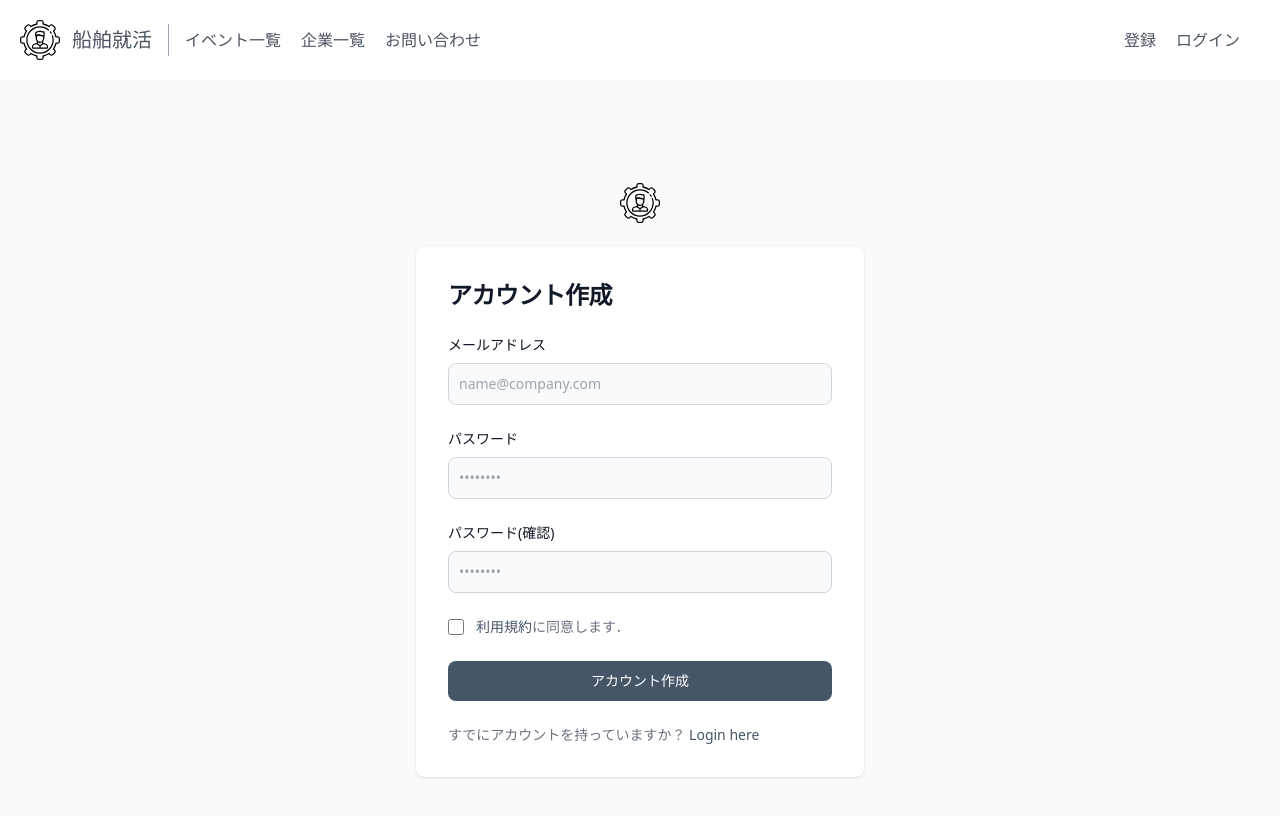
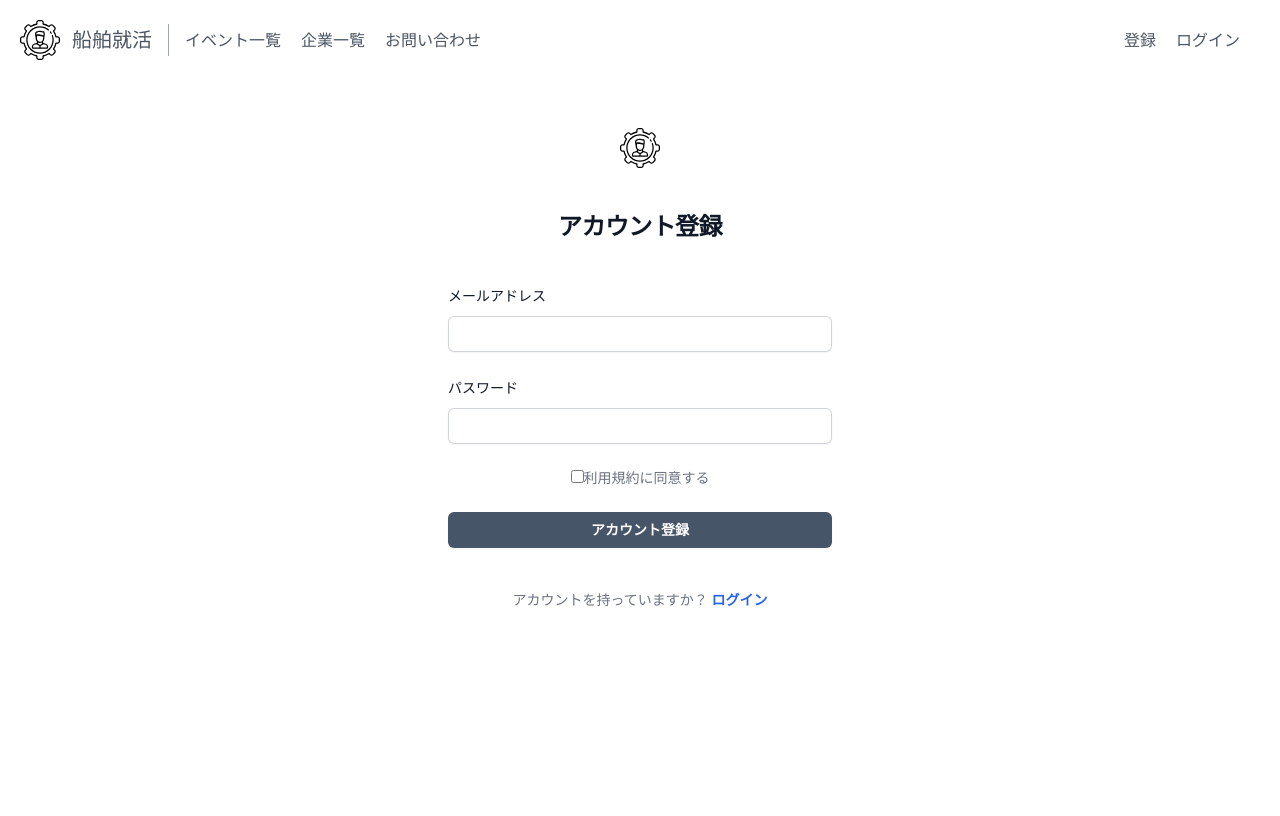
Before and after one commit to ynori123/kosen-intercollegiate, a Next.js app: page /signup in a window 1280 px wide. Shown: the top 816 px of the page. Built offline with nearby package versions, Linux system fonts and the light colour scheme.

Commit message:
change design

```diff
--- a/app/login/page.tsx
+++ b/app/login/page.tsx
@@ -37,7 +37,7 @@
                   パスワード
                 </label>
                 <div className="text-sm">
-                  <a href="#" className="font-semibold text-blue-600 hover:text-blue-500">
+                  <a href="/forget" className="font-semibold text-blue-600 hover:text-blue-500">
                     パスワードを忘れましたか？
                   </a>
                 </div>
--- a/app/signup/page.tsx
+++ b/app/signup/page.tsx
@@ -1,82 +1,77 @@
 "use client";
-import Icon from "public/icon.svg"
-import React from 'react'
+import Link from "next/link";
+import Icon from "public/icon.svg";
+import React from 'react';
 
 export default function page() {
   return (
-    <section className="bg-gray-50 dark:bg-gray-900">
-      <div className="flex flex-col items-center justify-center px-6 mx-auto md:h-screen lg:py-0">
-        <a href="/" className="flex items-center mb-6 text-2xl font-semibold text-gray-900 dark:text-white">
-          <Icon className="w-10 h-10"/>
-        </a>
-        <div className="w-full bg-white rounded-lg shadow dark:border md:mt-0 sm:max-w-md xl:p-0 dark:bg-gray-800 dark:border-gray-700">
-          <div className="p-6 space-y-4 md:space-y-6 sm:p-8">
-            <h1 className="text-xl font-bold leading-tight tracking-tight text-gray-900 md:text-2xl dark:text-white">
-              アカウント作成
-            </h1>
-            <form className="space-y-4 md:space-y-6" action="#">
-              <div>
-                <label htmlFor="email" className="block mb-2 text-sm font-medium text-gray-900 dark:text-white">メールアドレス</label>
+    <>
+      <div className="flex min-h-full flex-1 flex-col justify-center px-6 py-12 lg:px-8">
+        <div className="sm:mx-auto sm:w-full sm:max-w-sm">
+          <Icon className='w-10 h-10 mx-auto'/>
+          <h2 className="mt-10 text-center text-2xl font-bold leading-9 tracking-tight text-gray-900">
+            アカウント登録
+          </h2>
+        </div>
+
+        <div className="mt-10 sm:mx-auto sm:w-full sm:max-w-sm">
+          <form className="space-y-6" action="#" method="POST">
+            <div>
+              <label htmlFor="email" className="block text-sm font-medium leading-6 text-gray-900">
+                メールアドレス
+              </label>
+              <div className="mt-2">
                 <input
+                  id="email"
+                  name="email"
                   type="email"
-                  name="email"
-                  id="email"
-                  className="bg-gray-50 border border-gray-300 text-gray-900 sm:text-sm rounded-lg focus:ring-slate-600 focus:border-slate-600 block w-full p-2.5 dark:bg-gray-700 dark:border-gray-600 dark:placeholder-gray-400 dark:text-white dark:focus:ring-blue-500 dark:focus:border-blue-500"
-                  placeholder="name@company.com"
+                  autoComplete="email"
                   required
+                  className="block w-full rounded-md border-0 py-1.5 text-gray-900 shadow-sm ring-1 ring-inset ring-gray-300 placeholder:text-gray-400 focus:ring-2 focus:ring-inset focus:ring-indigo-600 sm:text-sm sm:leading-6"
                 />
               </div>
-              <div>
-                <label htmlFor="password" className="block mb-2 text-sm font-medium text-gray-900 dark:text-white">パスワード</label>
+            </div>
+
+            <div>
+              <div className="flex items-center justify-between">
+                <label htmlFor="password" className="block text-sm font-medium leading-6 text-gray-900">
+                  パスワード
+                </label>
+              </div>
+              <div className="mt-2">
                 <input
+                  id="password"
+                  name="password"
                   type="password"
-                  name="password"
-                  id="password"
-                  placeholder="••••••••"
-                  className="bg-gray-50 border border-gray-300 text-gray-900 sm:text-sm rounded-lg focus:ring-slate-600 focus:border-slate-600 block w-full p-2.5 dark:bg-gray-700 dark:border-gray-600 dark:placeholder-gray-400 dark:text-white dark:focus:ring-blue-500 dark:focus:border-blue-500"
+                  autoComplete="current-password"
                   required
+                  className="block w-full rounded-md border-0 py-1.5 text-gray-900 shadow-sm ring-1 ring-inset ring-gray-300 placeholder:text-gray-400 focus:ring-2 focus:ring-inset focus:ring-indigo-600 sm:text-sm sm:leading-6"
                 />
               </div>
-              <div>
-                <label htmlFor="confirm-password" className="block mb-2 text-sm font-medium text-gray-900 dark:text-white">パスワード(確認)</label>
-                <input
-                  type="password"
-                  name="confirm-password"
-                  id="confirm-password"
-                  placeholder="••••••••"
-                  className="bg-gray-50 border border-gray-300 text-gray-900 sm:text-sm rounded-lg focus:ring-slate-600 focus:border-slate-600 block w-full p-2.5 dark:bg-gray-700 dark:border-gray-600 dark:placeholder-gray-400 dark:text-white dark:focus:ring-blue-500 dark:focus:border-blue-500"
-                  required
-                />
-              </div>
-              <div className="flex items-start">
-                <div className="flex items-center h-5">
-                  <input
-                    id="terms"
-                    aria-describedby="terms"
-                    type="checkbox"
-                    className="w-4 h-4 border border-gray-300 rounded bg-gray-50 focus:ring-3 focus:ring-slate-300 dark:bg-gray-700 dark:border-gray-600 dark:focus:ring-slate-600 dark:ring-offset-gray-800"
-                    required
-                  />
-                </div>
-                <div className="ml-3 text-sm">
-                  <label htmlFor="terms" className="font-light text-gray-500 dark:text-gray-300">
-                    <a className="font-medium text-slate-600 hover:underline dark:text-slate-500" href="#">利用規約</a>に同意します．
-                  </label>
-                </div>
-              </div>
+            </div>
+
+            <div className='mt-10 text-center text-sm text-gray-500'>
+              <input type="checkbox" name="" id="" className="pr-2" />
+              <span>利用規約</span>に同意する
+            </div>
+
+            <div>
               <button
                 type="submit"
-                className="w-full text-white bg-slate-600 hover:bg-slate-700 focus:ring-4 focus:outline-none focus:ring-slate-300 font-medium rounded-lg text-sm px-5 py-2.5 text-center dark:bg-slate-600 dark:hover:bg-slate-700 dark:focus:ring-slate-800"
+                className="flex w-full justify-center rounded-md bg-slate-600 px-3 py-1.5 text-sm font-semibold leading-6 text-white shadow-sm hover:bg-slate-500 focus-visible:outline focus-visible:outline-2 focus-visible:outline-offset-2 focus-visible:outline-indigo-600"
               >
-                アカウント作成
+                アカウント登録
               </button>
-              <p className="text-sm font-light text-gray-500 dark:text-gray-400">
-                すでにアカウントを持っていますか？ <a href="/login" className="font-medium text-slate-600 hover:underline dark:text-slate-500">Login here</a>
-              </p>
-            </form>
-          </div>
+            </div>
+          </form>
+          <p className="mt-10 text-center text-sm text-gray-500">
+            アカウントを持っていますか？{' '}
+            <Link href="/login" className="font-semibold leading-6 text-blue-600 hover:text-blue-500">
+              ログイン
+            </Link>
+          </p>
         </div>
       </div>
-    </section>
+    </>
   )
 }
```
